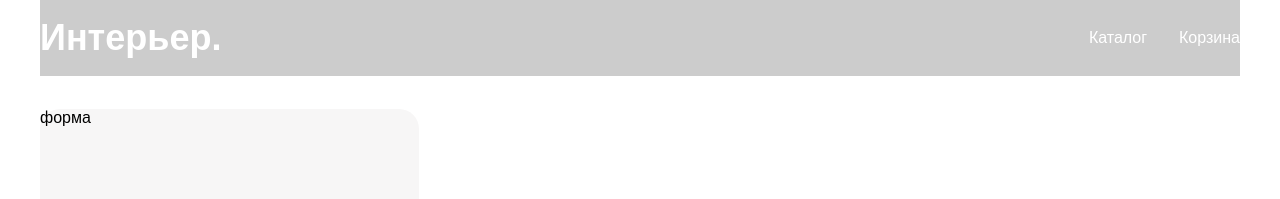
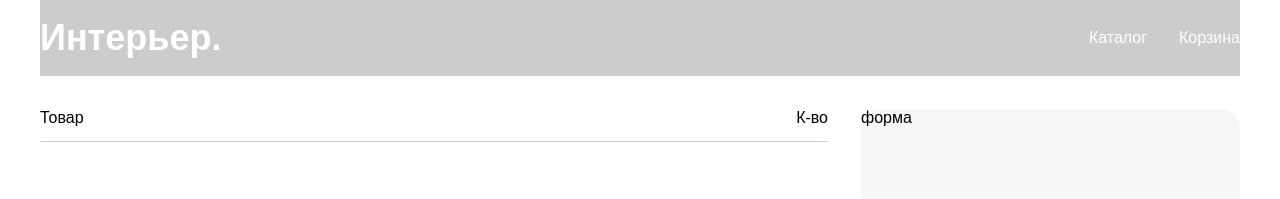
Before and after one commit to pavellevap2/skypro-testovoe, a React (Create React App) app: page /cart in a window 1280 px wide. Shown: the top 199 px of the page. Built offline with nearby package versions, Linux system fonts and the light colour scheme.

Commit message:
feat: finish with catalogue select

```diff
--- a/src/components/app/App.tsx
+++ b/src/components/app/App.tsx
@@ -2,8 +2,8 @@ import { useState } from 'react';
 import { Routes, Route } from 'react-router-dom';
 import './App.scss';
 import Header from '../header/Header';
-import MainPage from '../../pages/main';
-import CartPage from '../../pages/cart';
+import MainPage from '../../pages/MainPage';
+import CartPage from '../../pages/CartPage';
 
 function App() {
   const [selectedItemsIds, selectItemIds] = useState<number[]>([]);
--- a/src/components/cart-form/CartForm.scss
+++ b/src/components/cart-form/CartForm.scss
@@ -3,4 +3,5 @@
     height: 556px;
     border-radius: 20px;
     background: #F7F6F6;
+    margin-left: 33px;
 }
--- a/src/components/cart/Cart.scss
+++ b/src/components/cart/Cart.scss
@@ -4,5 +4,10 @@
 }
 
 .cart-item-row {
-    width: 100%;
+    display: flex;
+    width: calc(1200px - 379px - 33px);
+    height: fit-content;
+    justify-content: space-between;
+    padding-bottom: 14px;
+    border-bottom: 0.5px solid #CACDD8;
 }
--- a/src/components/cart/Cart.tsx
+++ b/src/components/cart/Cart.tsx
@@ -1,7 +1,16 @@
+import CartForm from '../cart-form/CartForm';
 import './Cart.scss';
 
 const Cart = () => {
-  return <div className="cart-container"></div>;
+  return (
+    <div className="cart-container">
+      <div className="cart-item-row">
+        <div>Товар</div>
+        <div>К-во</div>
+      </div>
+      <CartForm />
+    </div>
+  );
 };
 
 export default Cart;
--- a/src/components/catalogue-select/CatalogueSelect.tsx
+++ b/src/components/catalogue-select/CatalogueSelect.tsx
@@ -1,9 +1,10 @@
 import { FC } from 'react';
 import './CatalogueSelect.scss';
+import { ProductSortType } from '../../types/product';
 
 interface IProps {
-  sorting: 'asc' | 'desc' | 'default';
-  sortProducts: (sorting: 'asc' | 'desc' | 'default') => void;
+  sorting: ProductSortType;
+  sortProducts: (sorting: ProductSortType) => void;
 }
 
 const CatalogueSelect: FC<IProps> = ({ sorting, sortProducts }) => {
@@ -11,8 +12,7 @@ const CatalogueSelect: FC<IProps> = ({ sorting, sortProducts }) => {
     <div className="select-container">
       <select
         onChange={(e) => {
-          console.log(e.target.value, 'first click');
-          sortProducts(e.target.value as 'asc' | 'desc' | 'default');
+          sortProducts(e.target.value as ProductSortType);
         }}
         value={sorting}
       >
--- a/src/components/header/Header.tsx
+++ b/src/components/header/Header.tsx
@@ -1,12 +1,20 @@
+import { useNavigate } from 'react-router-dom';
+
 import './Header.scss';
 
 const Header = () => {
+  const navigate = useNavigate();
+
   return (
     <header className="header">
       <div className="header-title">Интерьер.</div>
       <div className="header-nav">
-        <div className="header-nav-item">Каталог</div>
-        <div className="header-nav-item">Корзина</div>
+        <div onClick={() => navigate('/')} className="header-nav-item">
+          Каталог
+        </div>
+        <div onClick={() => navigate('/cart')} className="header-nav-item">
+          Корзина
+        </div>
       </div>
     </header>
   );
--- a/src/data/catalogue-data.ts
+++ b/src/data/catalogue-data.ts
@@ -14,6 +14,8 @@ export const CATALOGUE_DATA: IProduct[] = [
       'Основание из полированной нержавеющей стали, придает оригинальный парящий эффект.',
     price: 120000,
     pictureUrl: Bed,
+    min: 1,
+    max: 5,
   },
   {
     id: 2,
@@ -22,6 +24,8 @@ export const CATALOGUE_DATA: IProduct[] = [
       'Мягкое и уютное, аккуратное и стильное. Упругие подушки сиденья и приятная на ощупь ткань.',
     price: 21000,
     pictureUrl: Chair,
+    min: 1,
+    max: 5,
   },
   {
     id: 3,
@@ -29,6 +33,8 @@ export const CATALOGUE_DATA: IProduct[] = [
     description: 'Европейский дуб - отличается особой прочностью и стабильностью.',
     price: 34000,
     pictureUrl: Table,
+    min: 1,
+    max: 5,
   },
   {
     id: 4,
@@ -37,6 +43,8 @@ export const CATALOGUE_DATA: IProduct[] = [
       'Благодаря защелкивающемуся механизму диван легко раскладывается в комфортную кровать.',
     price: 68000,
     pictureUrl: Sofa,
+    min: 1,
+    max: 5,
   },
   {
     id: 5,
@@ -44,6 +52,8 @@ export const CATALOGUE_DATA: IProduct[] = [
     description: 'Прекрасно переносит солнечные лучи, перепады влажности и любые осадки.',
     price: 40000,
     pictureUrl: Lunar,
+    min: 1,
+    max: 5,
   },
   {
     id: 6,
@@ -51,5 +61,7 @@ export const CATALOGUE_DATA: IProduct[] = [
     description: 'Мебель может быть оснащена разнообразными системами подсветки.',
     price: 80000,
     pictureUrl: Closet,
+    min: 1,
+    max: 5,
   },
 ];
--- /dev/null
+++ b/src/pages/CartPage.tsx
@@ -0,0 +1,15 @@
+import { FC, useState } from 'react';
+import { ICart } from '../types/cart';
+import Cart from '../components/cart/Cart';
+
+const CartPage: FC<ICart> = ({ selectedItemsIds }) => {
+  const [checkin, setCheckin] = useState({});
+
+  return (
+    <main>
+      <Cart />
+    </main>
+  );
+};
+
+export default CartPage;
--- a/src/pages/main.tsx
+++ b/src/pages/MainPage.tsx
@@ -1,15 +1,15 @@
 import { FC, useState } from 'react';
 import Catalogue from '../components/catalogue/Catalogue';
 import { ICart } from '../types/cart';
-import { IProduct } from '../types/product';
+import { IProduct, ProductSortType } from '../types/product';
 import { CATALOGUE_DATA } from '../data/catalogue-data';
 import CatalogueSelect from '../components/catalogue-select/CatalogueSelect';
 
 const MainPage: FC<ICart> = ({ selectItem }) => {
   const [products, setProducts] = useState<IProduct[]>(CATALOGUE_DATA);
-  const [sorting, setSorting] = useState<'asc' | 'desc' | 'default'>('default');
+  const [sorting, setSorting] = useState<ProductSortType>('default');
 
-  const sortProducts = (selectedSorting: 'asc' | 'desc' | 'default') => {
+  const sortProducts = (selectedSorting: ProductSortType) => {
     if (selectedSorting === 'desc') {
       const sorted = [...CATALOGUE_DATA]?.sort((a, b) => b.price - a.price);
 
--- a/src/pages/cart.tsx
+++ /dev/null
@@ -1,13 +0,0 @@
-import { FC } from 'react';
-import { ICart } from '../types/cart';
-import CartForm from '../components/cart-form/CartForm';
-
-const CartPage: FC<ICart> = () => {
-  return (
-    <div>
-      <CartForm />
-    </div>
-  );
-};
-
-export default CartPage;
--- a/src/types/product.ts
+++ b/src/types/product.ts
@@ -4,4 +4,8 @@ export interface IProduct {
   description: string;
   price: number;
   pictureUrl: string;
+  min: number;
+  max: number;
 }
+
+export type ProductSortType = 'asc' | 'desc' | 'default';
```
